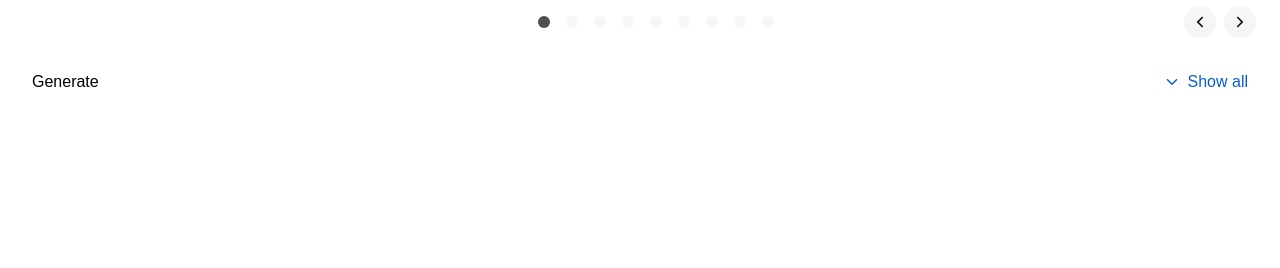
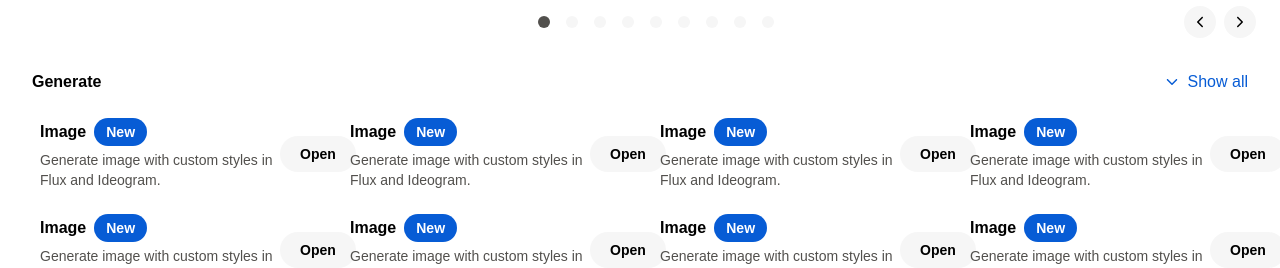
Before and after one commit to iamalabisunday/cartolinks-task, a Next.js app: page / in a window 1280 px wide. Shown: the part 526-794 px from the top of the page. Built offline with nearby package versions, Linux system fonts and the light colour scheme.

Commit message:
initial commit

```diff
--- a/app/components/generate.tsx
+++ b/app/components/generate.tsx
@@ -2,14 +2,58 @@ import { IoIosArrowDown } from "react-icons/io";
 
 export default function Generate() {
   return (
-    <>
+    <div className="w-full flex flex-col gap-6">
+      {/* Header section */}
       <div className="w-full flex justify-between items-center px-8">
-        <p>Generate</p>
+        <p className="font-bold text-[var(--color-primaryBlack)]">Generate</p>
         <div className="w-fit flex gap-2 items-center text-[var(--color-blue)] font-medium">
           <IoIosArrowDown />
           <p>Show all</p>
         </div>
       </div>
-    </>
+      {/* generate card */}
+      <div className="w-full h-auto grid grid-cols-4 gap-6 px-8">
+        <GenerateCard />
+        <GenerateCard />
+        <GenerateCard />
+        <GenerateCard />
+        <GenerateCard />
+        <GenerateCard />
+        <GenerateCard />
+        <GenerateCard />
+      </div>
+    </div>
   );
 }
+
+function GenerateCard() {
+  return (
+    <div className="flex justify-between items-center">
+      <div className="flex gap-2 items-center">
+        {/* Image ection */}
+        <div className="img">
+          <img src="" alt="" />
+        </div>
+        {/* content Section */}
+        <div className="flex flex-col gap-1">
+          <div className="flex items-center gap-2">
+            <p className="font-bold text-md">Image</p>
+            <span className="w-fit bg-[var(--color-blue)] px-3 py-1 rounded-full text-[var(--background)] font-bold text-sm">
+              New
+            </span>
+          </div>
+          <div className="w-60 text-[var(--color-black)] text-sm">
+            Generate image with custom styles in Flux and Ideogram.
+          </div>
+        </div>
+      </div>
+
+      {/* Button Section */}
+      <button className="w-fit bg-[var(--graybackground)] py-2 px-5 rounded-full text-[var( --color-primaryBlack)] font-bold text-sm curoser-pointer">
+        Open
+      </button>
+    </div>
+  );
+}
+
+//
--- a/app/globals.css
+++ b/app/globals.css
@@ -5,6 +5,7 @@
   --graybackground: #f6f6f6;
   --color-black: #52504d;
   --color-blue: #075cd5;
+  --color-primaryBlack: #000000;
 }
 
 @layer components {
```
